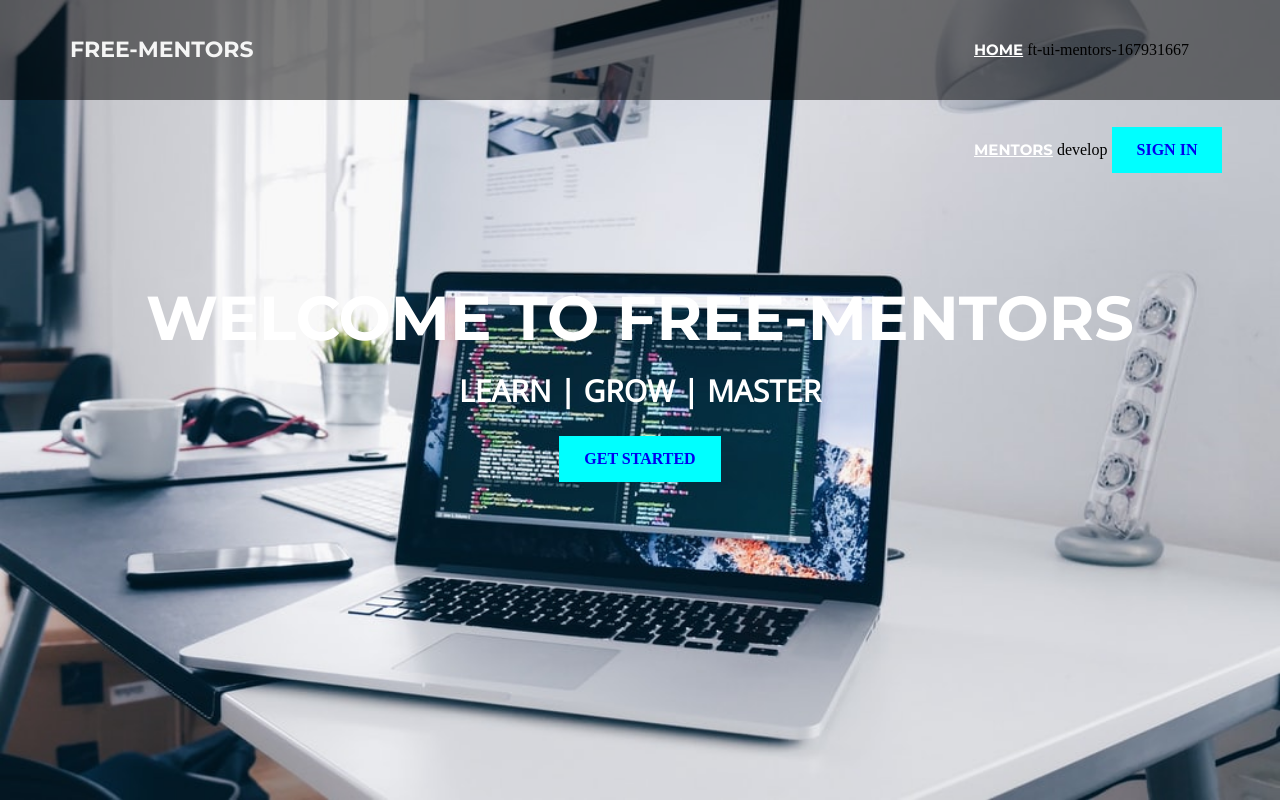
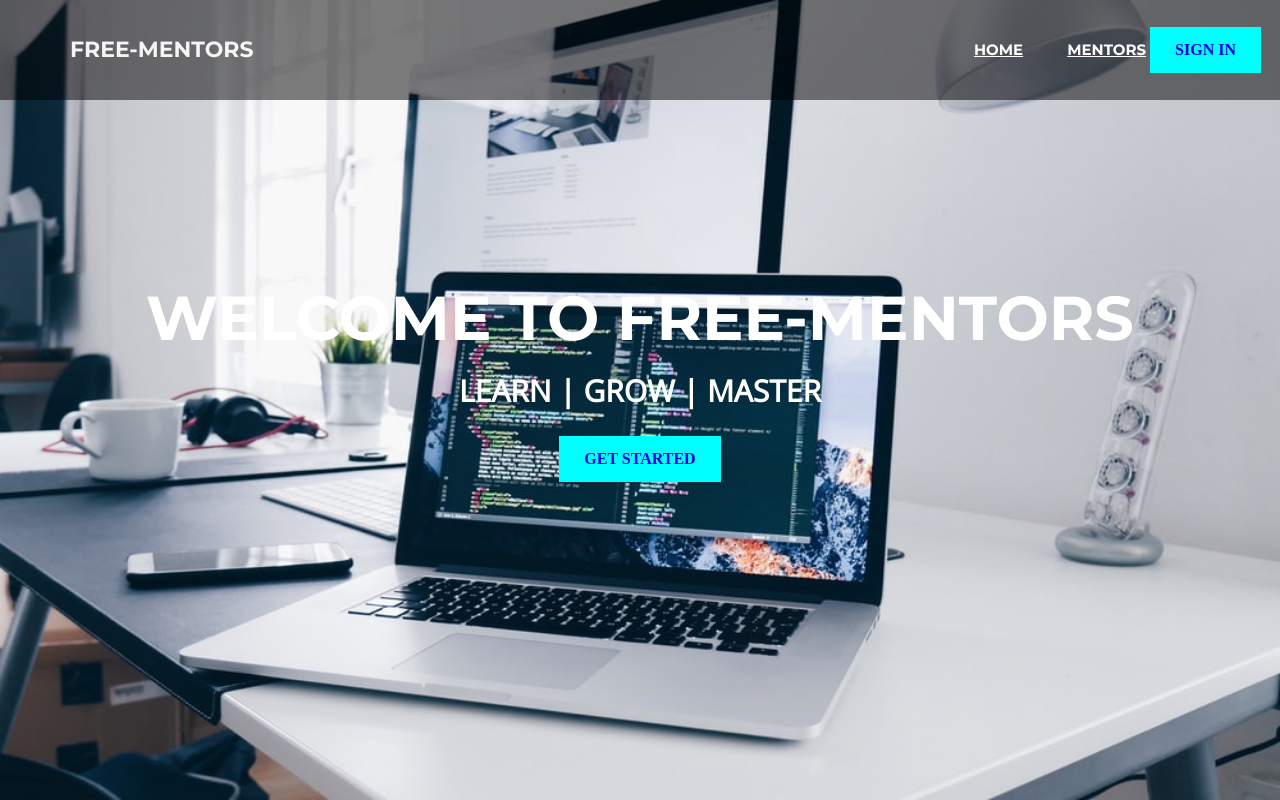
Before and after one commit to Mastel22/Free-Mentors, a website: page UI/index.html in a window 1280 px wide. Drawn offline with nearby package versions, Linux system fonts and the light colour scheme.

Commit message:
bg(UI); Homepage bug
- fix branch conflicts

[finishes #168208210]

```diff
--- a/UI/index.html
+++ b/UI/index.html
@@ -21,11 +21,7 @@
 			<div class="right-side">
 				<ul>
 					<li id="current"><a href="index.html">Home</a></li>
-					ft-ui-mentors-167931667
 					<li><a href="./pages/mentors.html" target="_blank">Mentors</a></li>
-
-
-					develop
 					<a id="sign" href="./pages/signin.html">Sign In</a>
 				</ul>
 			</div>
```
Also changed, not shown: UI/css/signin.css (+8 -5 lines), UI/pages/signup.html (+0 -4 lines).
